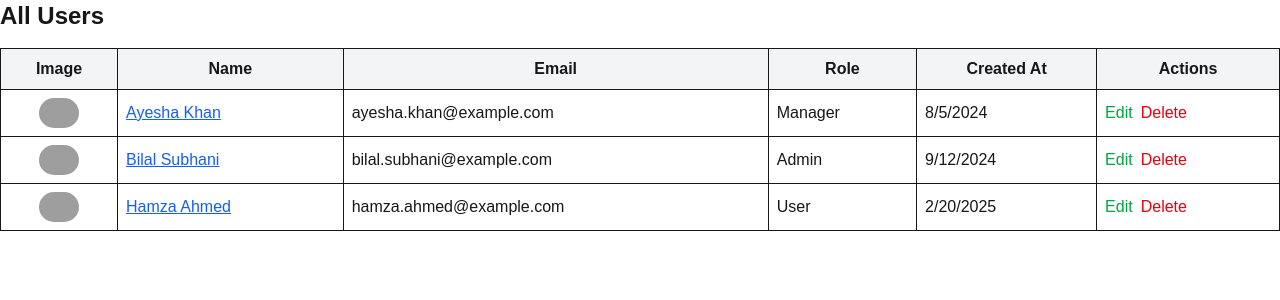
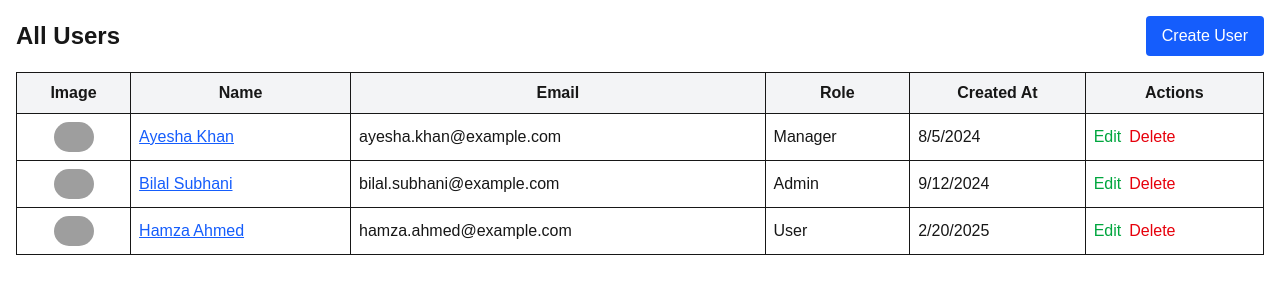
Before and after one commit to GhulamMustafa3/next-user, a Next.js app: page /users in a window 1280 px wide. Shown: the top 300 px of the page. Built offline with nearby package versions, Linux system fonts and the light colour scheme; grey boxes are pictures that could not be loaded.

Commit message:
Fix Date Error

```diff
--- a/app/users/new/page.tsx
+++ b/app/users/new/page.tsx
@@ -13,6 +13,7 @@ export default function AddUserPage() {
 
     const newUser = {
       id: `u-${Date.now()}`,
+    createdAt: new Date().toISOString(),
       ...newUserData,
     };
 
--- a/app/users/page.tsx
+++ b/app/users/page.tsx
@@ -1,11 +1,19 @@
-
+import Link from "next/link";
 import UserTable from "@/components/UserTable";
 
 export default function UsersPage() {
+  return (
+    <main className="p-4">
+      <div className="flex items-center justify-between mb-4">
+        <h1 className="text-2xl font-bold">All Users</h1>
+        <Link
+          href="/users/new"
+          className="px-4 py-2 bg-blue-600 text-white rounded hover:bg-blue-700"
+        >
+          Create User
+        </Link>
+      </div>
 
-  return (
-    <main>
-      <h1 className="text-2xl font-bold">All Users</h1>
       <UserTable />
     </main>
   );
```
